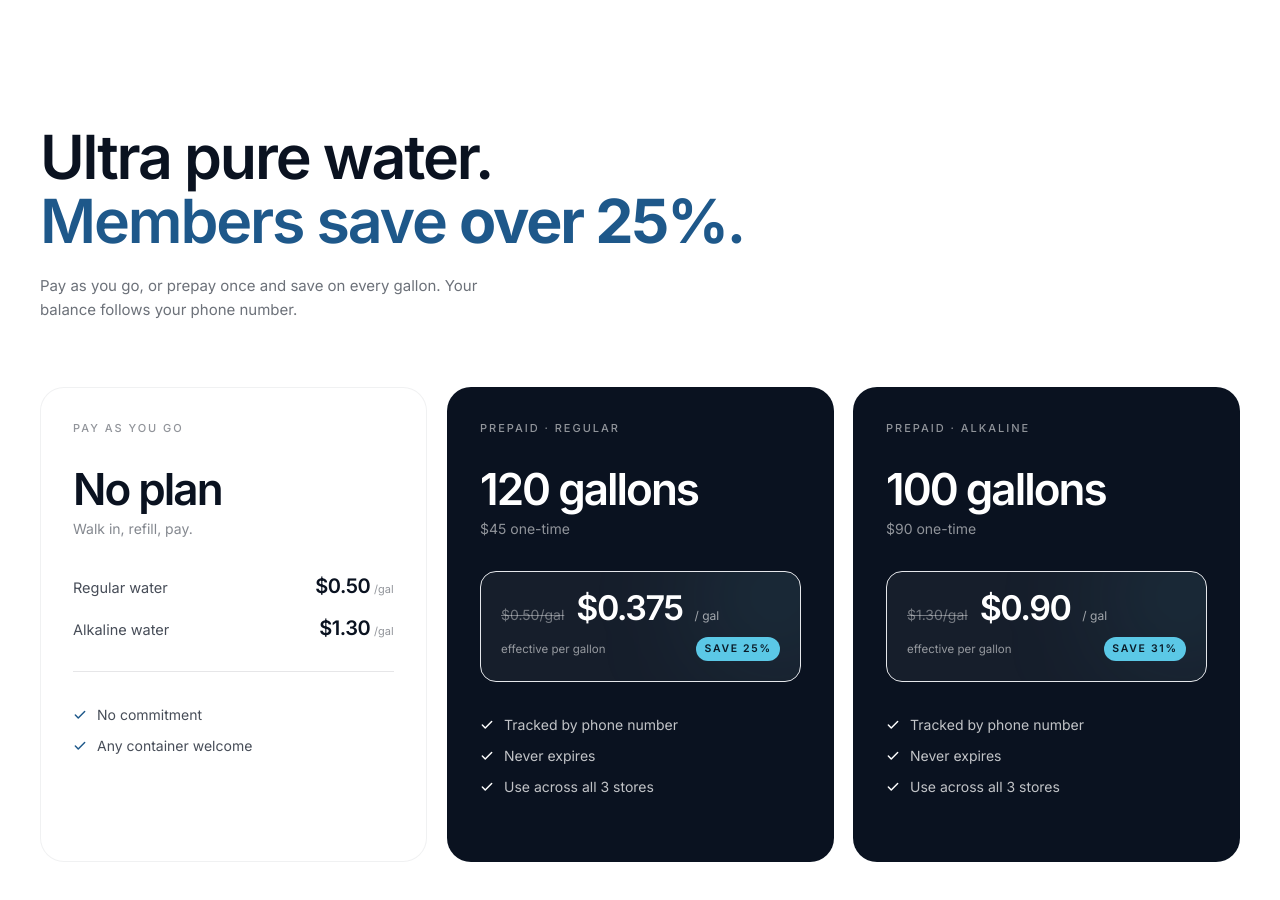
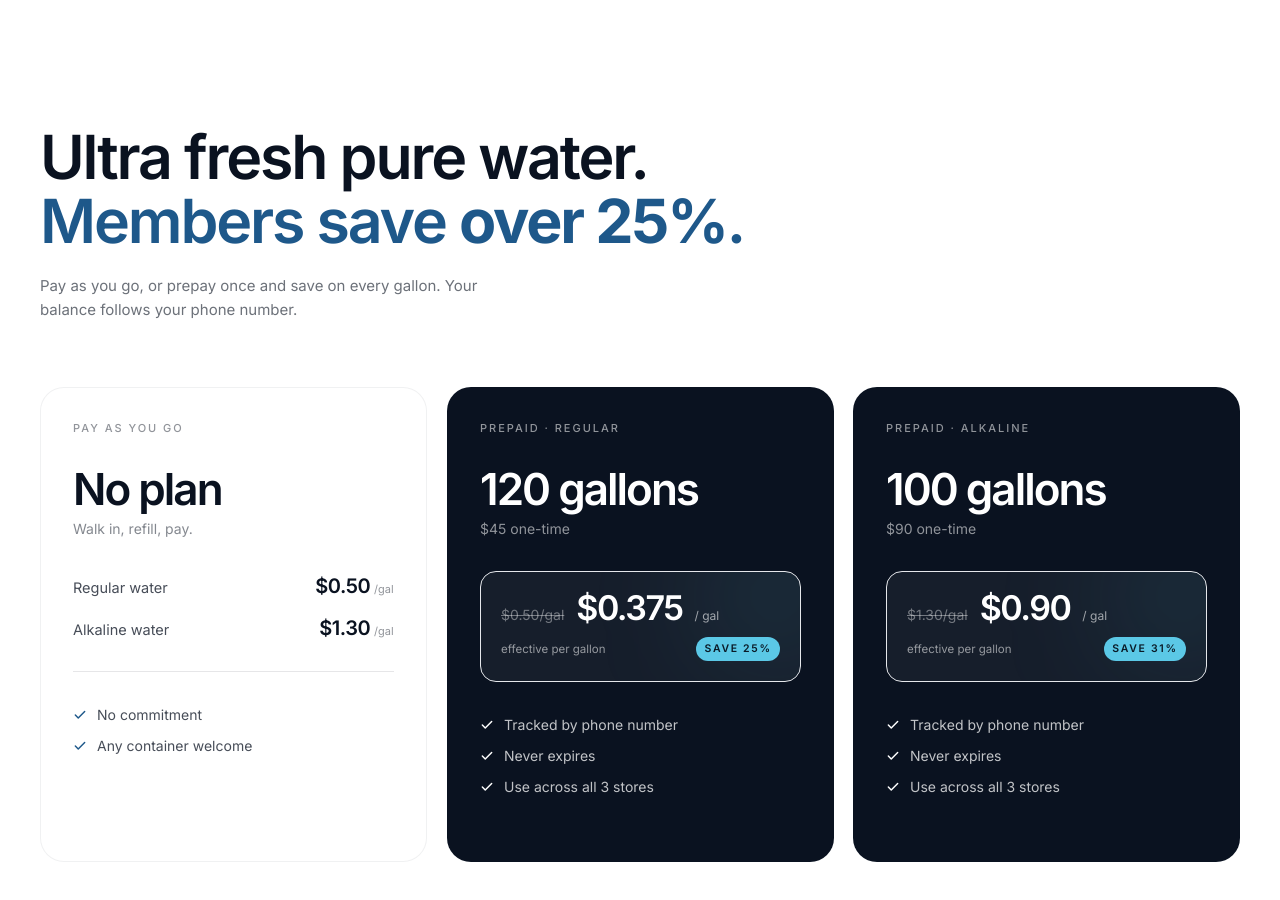
Before and after one commit to ivince918/le-water, a React (Vite) app: page / in a window 1280 px wide. Shown: the part 4740-5640 px from the top of the page. Built offline with nearby package versions, Linux system fonts and the light colour scheme.

Commit message:
Update plans headline to Ultra fresh pure water

```diff
--- a/src/App.jsx
+++ b/src/App.jsx
@@ -665,7 +665,7 @@ function Plans() {
       <div className="mx-auto max-w-[1240px]">
         <div className="reveal max-w-2xl mb-12 md:mb-16">
           <h2 className="display h-title text-[#0A1220]">
-            Ultra pure water.
+            Ultra fresh pure water.
             <span className="block text-[#1E588A] md:whitespace-nowrap">Members save <span className="font-bold">over 25%</span>.</span>
           </h2>
           <p className="mt-5 text-[15px] leading-relaxed text-[#0A1220]/60 max-w-md">
```
